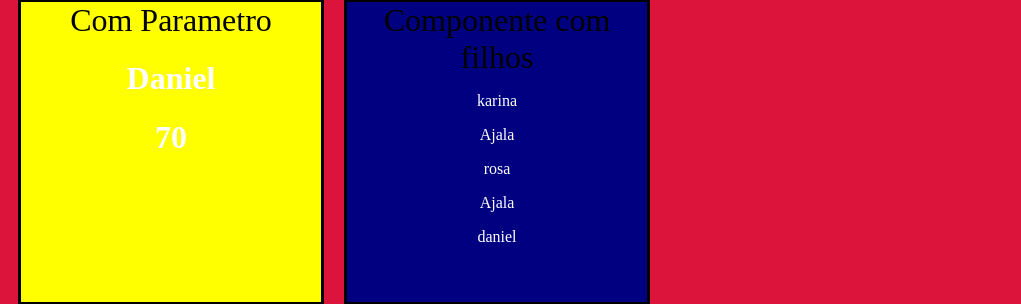
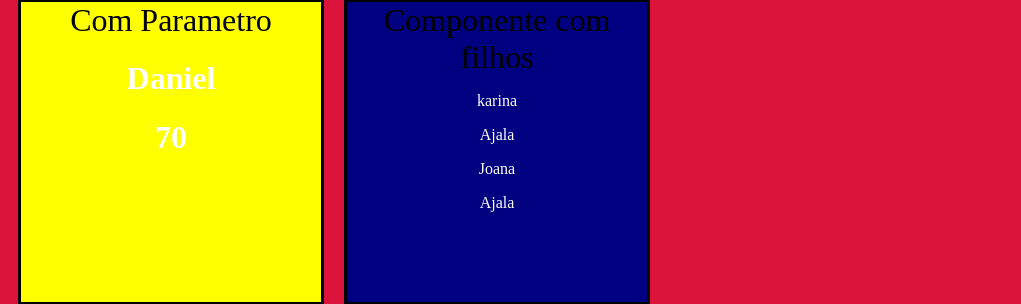
Before and after one commit to danielkaio/react, a React (Create React App) app in the folder my-app/: page / in a window 1280 px wide. Shown: the part 345-649 px from the top of the page, without its empty margins (0-1021 px from the left). Built offline with nearby package versions, Linux system fonts and the light colour scheme.

Commit message:
pequenas mudanças

```diff
--- a/my-app/src/components/App.js
+++ b/my-app/src/components/App.js
@@ -7,6 +7,8 @@ import Random from '../components/Random'
 import Card from '../components/telas/Card'
 import '../components/telas/Card'
 import Famila from '../components/Familia'
+import FamiliaMembro from '../components/FamiliaMembro'
+
 
 
 
@@ -23,9 +25,19 @@ const app = (props) => {
         <Card titulo='fragmento'>
           <Fragmento></Fragmento>
         </Card>
-        <Card titulo='Primeiro Componente'> <Primeiro></Primeiro></Card>
-        <Card titulo='Com Parametro'> <ComParametro titulo="Daniel" idade={70}></ComParametro></Card>
-        <Card color="navy" titulo='Componente com filhos'><Famila sobrenome ="Ajala"></Famila> </Card>
+        <Card titulo='Primeiro Componente'>
+        <Primeiro></Primeiro>
+        </Card>
+        <Card titulo='Com Parametro'>
+        <ComParametro titulo="Daniel" idade={70}></ComParametro>
+        </Card>
+        <Card color="navy" titulo='Componente com filhos'>
+        <Famila sobrenome ="Ajala">
+        <FamiliaMembro nome="karina"></FamiliaMembro>
+        <FamiliaMembro nome="Joana"></FamiliaMembro>
+
+        </Famila>
+        </Card>
       </div>
     </div>
   )
--- a/my-app/src/components/Familia.js
+++ b/my-app/src/components/Familia.js
@@ -1,17 +1,25 @@
-import React from 'react'
-import FamiliaMembro from './FamiliaMembro'
+import React, { cloneElement } from 'react'
+
 
 const Familia = (props) => {
 
-    return (
+  console.log(typeof props.children)
+  return (
 
-        <div>
-            <FamiliaMembro nome="karina" sobrenome={props.sobrenome}></FamiliaMembro>
-            <FamiliaMembro nome="rosa" {...props}></FamiliaMembro>
-            <FamiliaMembro nome="daniel"></FamiliaMembro>
-        </div>
 
-    )
+    <div>
+
+      {
+
+        React.Children.map(props.children, (child) => {
+
+          return cloneElement(child, props)
+        })
+      }
+    </div>
+
+
+  )
 
 }
 export default Familia
--- a/my-app/src/components/FamiliaMembro.js
+++ b/my-app/src/components/FamiliaMembro.js
@@ -8,7 +8,7 @@ const FamiliaMembro = (props)=>{
     return(
       <span>
 
-       <p>{nome}</p><p>{sobrenome}</p>
+       <p>{nome}</p> <p>{sobrenome}</p>
       </span>
 
     )
```
Also changed, not shown: 1 other file (tests, documents, lock files or other folders).
